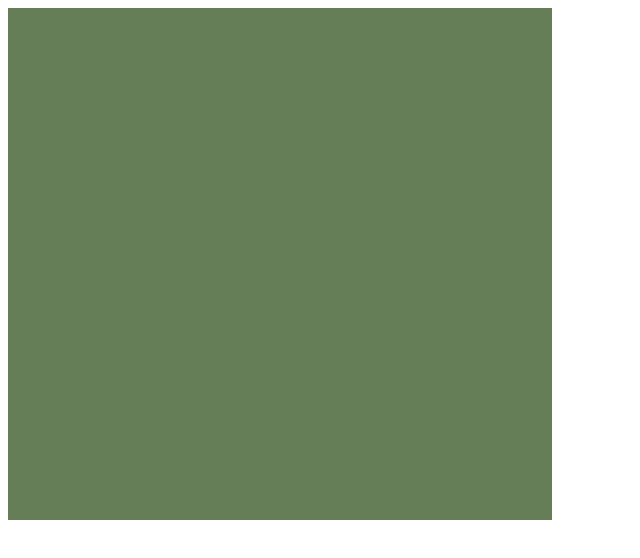
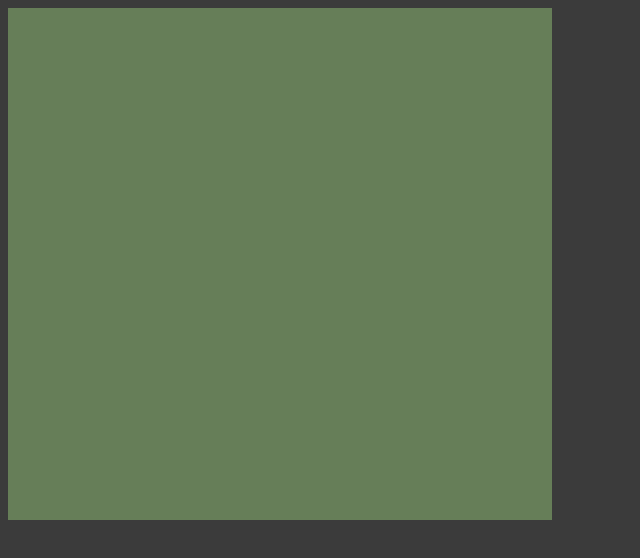
Before and after one commit to sneedragon/etch-a-sketch, a plain HTML site: page index.html in a window 1280 px wide. Shown: the whole page, without its empty margins (0-640 px from the left). Drawn offline with Linux system fonts and the light colour scheme.

Commit message:
Add some body styling

```diff
--- a/styles.css
+++ b/styles.css
@@ -1,3 +1,9 @@
+body {
+    display: flex;
+    flex-direction: column;
+    background-color: rgb(59, 59, 59);
+}
+
 .square {
     width: 32px;
     height: 32px;
```
